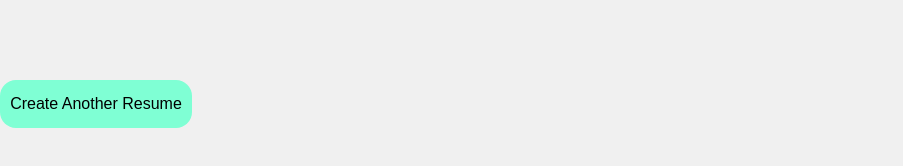
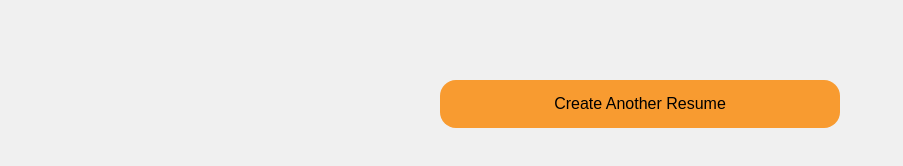
Before and after one commit to sandeeps79/JS---FINALL---ASSIGNMENT, a plain HTML site: page resume.html in a window 1280 px wide. Shown: the whole page, without its empty margins (0-903 px from the left). Drawn offline with Linux system fonts and the light colour scheme.

Commit message:
Update style.css

```diff
--- a/style.css
+++ b/style.css
@@ -61,6 +61,17 @@ button {
     background-color: rgb(236, 48, 15);
     border: none;
 
+}
+
+.creatresumediv{
+    text-align: center;
+    /* margin: 0 auto; */
+}
+
+button#createresumeBtn {
+    width: 25rem;
+    background-color: #f89b30;
+    cursor: pointer;
 }
 
 textarea#Summary,textarea#skills{
```
